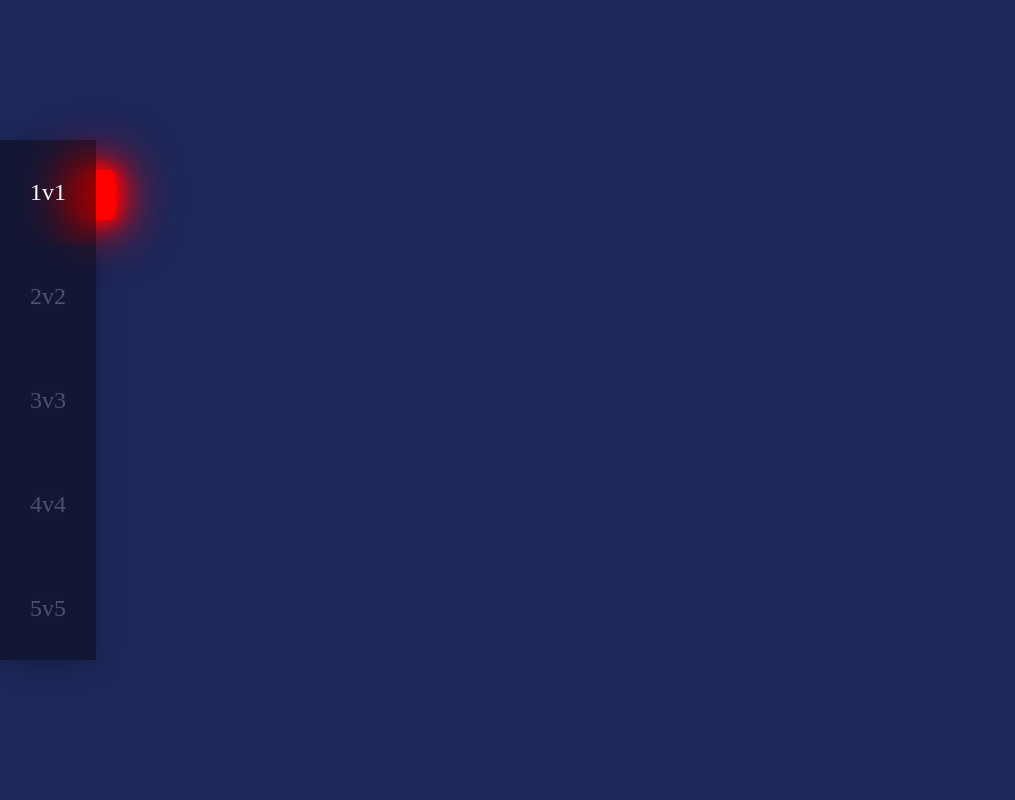
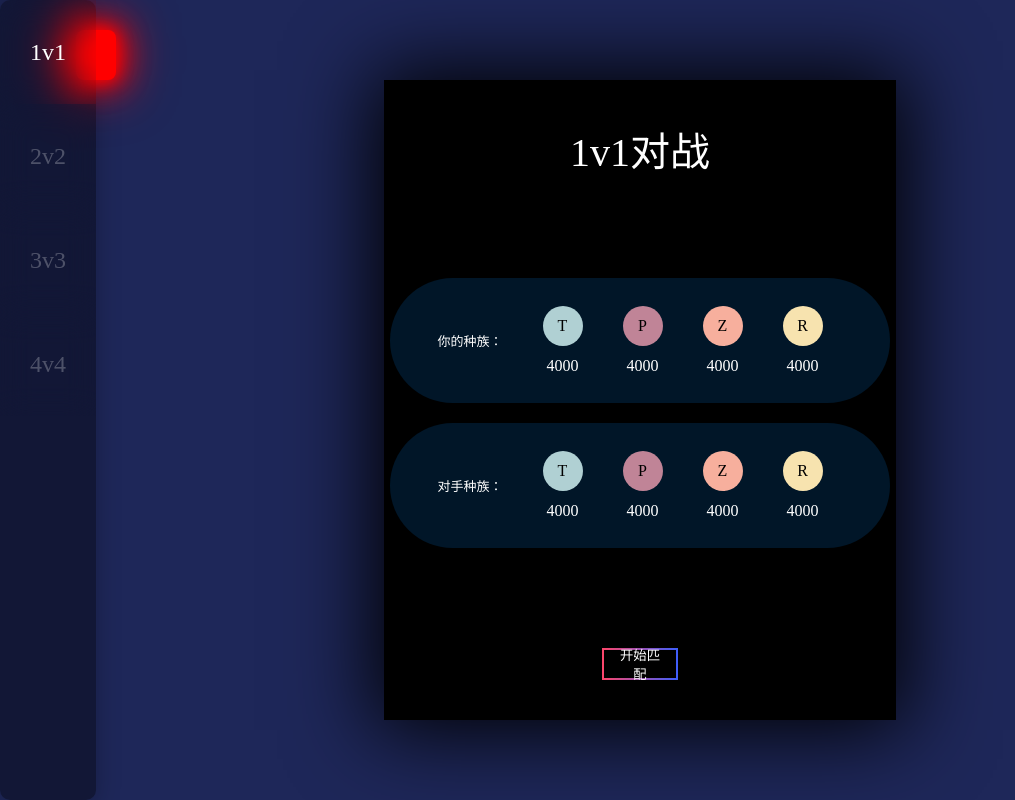
Before and after one commit to AInfinity-LilacDream/starcraft_frontend, a Vue app: page /homePage in a window 1280 px wide. Shown: the whole page, without its empty margins (0-1015 px from the left). Built offline with nearby package versions, Linux system fonts and the light colour scheme.

Commit message:
feat: impl matching pages

```diff
--- /dev/null
+++ b/src/components/1v1.vue
@@ -0,0 +1,71 @@
+<template>
+    <div class = "wide-container">
+        <span class = "upper-text">1v1对战</span>
+
+        <div style="height: 100px;"></div>
+        <div class="class-container">
+            <span class="class-text">你的种族：</span>
+            <div style="width: 20px;"></div>
+            <ClassDiv ration="T" mmr="4000" color="#B0D0D3"></ClassDiv>
+            <ClassDiv ration="P" mmr="4000" color="#C08497"></ClassDiv>
+            <ClassDiv ration="Z" mmr="4000" color="#F7AF9D"></ClassDiv>
+            <ClassDiv ration="R" mmr="4000" color="#F7E3AF"></ClassDiv>
+        </div>
+        <div style="height: 20px;"></div>
+        <div class="class-container">
+            <span class="class-text">对手种族：</span>
+            <div style="width: 20px;"></div>
+            <ClassDiv ration="T" mmr="4000" color="#B0D0D3"></ClassDiv>
+            <ClassDiv ration="P" mmr="4000" color="#C08497"></ClassDiv>
+            <ClassDiv ration="Z" mmr="4000" color="#F7AF9D"></ClassDiv>
+            <ClassDiv ration="R" mmr="4000" color="#F7E3AF"></ClassDiv>
+        </div>
+        <div style="height: 100px;"></div>
+        <AnimatedButton hint-text="开始匹配"></AnimatedButton>
+    </div>
+</template>
+
+<script setup>
+import './ClassDiv.vue';
+import './AnimatedButton.vue';
+import ClassDiv from './ClassDiv.vue';
+import AnimatedButton from './AnimatedButton.vue';
+
+</script>
+
+<style scoped>
+.wide-container {
+    box-shadow: 0 0 80px 10px black;
+    position: absolute;
+    height: 80vh;
+    width: 40vw;
+    top: calc(50% - 40vh);
+    left: calc(50% - 20vw);
+    background: black;
+    display: flex;
+    flex-direction: column;
+    align-items: center;
+    justify-content: center;
+}
+
+.class-container {
+    display: flex;
+    flex-direction: row;
+    align-items: center;
+    justify-content: center;
+    height: 125px;
+    width: 500px;
+    background-color: #011628;
+    border-radius: 75px;
+}
+
+.class-text {
+    font-size: small;
+    color: white;
+}
+
+.upper-text {
+    color: white;
+    font-size: 40px;
+}
+</style>
--- /dev/null
+++ b/src/components/2v2.vue
@@ -0,0 +1,71 @@
+<template>
+    <div class = "wide-container">
+        <span class = "upper-text">2v2对战</span>
+
+        <div style="height: 100px;"></div>
+        <div class="class-container">
+            <span class="class-text">你的种族：</span>
+            <div style="width: 20px;"></div>
+            <ClassDiv ration="T" mmr="4000" color="#B0D0D3"></ClassDiv>
+            <ClassDiv ration="P" mmr="4000" color="#C08497"></ClassDiv>
+            <ClassDiv ration="Z" mmr="4000" color="#F7AF9D"></ClassDiv>
+            <ClassDiv ration="R" mmr="4000" color="#F7E3AF"></ClassDiv>
+        </div>
+        <div style="height: 20px;"></div>
+        <div class="class-container">
+            <span class="class-text">对手种族：</span>
+            <div style="width: 20px;"></div>
+            <ClassDiv ration="T" mmr="4000" color="#B0D0D3"></ClassDiv>
+            <ClassDiv ration="P" mmr="4000" color="#C08497"></ClassDiv>
+            <ClassDiv ration="Z" mmr="4000" color="#F7AF9D"></ClassDiv>
+            <ClassDiv ration="R" mmr="4000" color="#F7E3AF"></ClassDiv>
+        </div>
+        <div style="height: 100px;"></div>
+        <AnimatedButton hint-text="开始匹配"></AnimatedButton>
+    </div>
+</template>
+
+<script setup>
+import './ClassDiv.vue';
+import './AnimatedButton.vue';
+import ClassDiv from './ClassDiv.vue';
+import AnimatedButton from './AnimatedButton.vue';
+
+</script>
+
+<style scoped>
+.wide-container {
+    box-shadow: 0 0 80px 10px black;
+    position: absolute;
+    height: 80vh;
+    width: 40vw;
+    top: calc(50% - 40vh);
+    left: calc(50% - 20vw);
+    background: black;
+    display: flex;
+    flex-direction: column;
+    align-items: center;
+    justify-content: center;
+}
+
+.class-container {
+    display: flex;
+    flex-direction: row;
+    align-items: center;
+    justify-content: center;
+    height: 125px;
+    width: 500px;
+    background-color: #011628;
+    border-radius: 75px;
+}
+
+.class-text {
+    font-size: small;
+    color: white;
+}
+
+.upper-text {
+    color: white;
+    font-size: 40px;
+}
+</style>
--- /dev/null
+++ b/src/components/3v3.vue
@@ -0,0 +1,71 @@
+<template>
+    <div class = "wide-container">
+        <span class = "upper-text">3v3对战</span>
+
+        <div style="height: 100px;"></div>
+        <div class="class-container">
+            <span class="class-text">你的种族：</span>
+            <div style="width: 20px;"></div>
+            <ClassDiv ration="T" mmr="4000" color="#B0D0D3"></ClassDiv>
+            <ClassDiv ration="P" mmr="4000" color="#C08497"></ClassDiv>
+            <ClassDiv ration="Z" mmr="4000" color="#F7AF9D"></ClassDiv>
+            <ClassDiv ration="R" mmr="4000" color="#F7E3AF"></ClassDiv>
+        </div>
+        <div style="height: 20px;"></div>
+        <div class="class-container">
+            <span class="class-text">对手种族：</span>
+            <div style="width: 20px;"></div>
+            <ClassDiv ration="T" mmr="4000" color="#B0D0D3"></ClassDiv>
+            <ClassDiv ration="P" mmr="4000" color="#C08497"></ClassDiv>
+            <ClassDiv ration="Z" mmr="4000" color="#F7AF9D"></ClassDiv>
+            <ClassDiv ration="R" mmr="4000" color="#F7E3AF"></ClassDiv>
+        </div>
+        <div style="height: 100px;"></div>
+        <AnimatedButton hint-text="开始匹配"></AnimatedButton>
+    </div>
+</template>
+
+<script setup>
+import './ClassDiv.vue';
+import './AnimatedButton.vue';
+import ClassDiv from './ClassDiv.vue';
+import AnimatedButton from './AnimatedButton.vue';
+
+</script>
+
+<style scoped>
+.wide-container {
+    box-shadow: 0 0 80px 10px black;
+    position: absolute;
+    height: 80vh;
+    width: 40vw;
+    top: calc(50% - 40vh);
+    left: calc(50% - 20vw);
+    background: black;
+    display: flex;
+    flex-direction: column;
+    align-items: center;
+    justify-content: center;
+}
+
+.class-container {
+    display: flex;
+    flex-direction: row;
+    align-items: center;
+    justify-content: center;
+    height: 125px;
+    width: 500px;
+    background-color: #011628;
+    border-radius: 75px;
+}
+
+.class-text {
+    font-size: small;
+    color: white;
+}
+
+.upper-text {
+    color: white;
+    font-size: 40px;
+}
+</style>
--- /dev/null
+++ b/src/components/4v4.vue
@@ -0,0 +1,71 @@
+<template>
+    <div class = "wide-container">
+        <span class = "upper-text">4v4对战</span>
+
+        <div style="height: 100px;"></div>
+        <div class="class-container">
+            <span class="class-text">你的种族：</span>
+            <div style="width: 20px;"></div>
+            <ClassDiv ration="T" mmr="4000" color="#B0D0D3"></ClassDiv>
+            <ClassDiv ration="P" mmr="4000" color="#C08497"></ClassDiv>
+            <ClassDiv ration="Z" mmr="4000" color="#F7AF9D"></ClassDiv>
+            <ClassDiv ration="R" mmr="4000" color="#F7E3AF"></ClassDiv>
+        </div>
+        <div style="height: 20px;"></div>
+        <div class="class-container">
+            <span class="class-text">对手种族：</span>
+            <div style="width: 20px;"></div>
+            <ClassDiv ration="T" mmr="4000" color="#B0D0D3"></ClassDiv>
+            <ClassDiv ration="P" mmr="4000" color="#C08497"></ClassDiv>
+            <ClassDiv ration="Z" mmr="4000" color="#F7AF9D"></ClassDiv>
+            <ClassDiv ration="R" mmr="4000" color="#F7E3AF"></ClassDiv>
+        </div>
+        <div style="height: 100px;"></div>
+        <AnimatedButton hint-text="开始匹配"></AnimatedButton>
+    </div>
+</template>
+
+<script setup>
+import './ClassDiv.vue';
+import './AnimatedButton.vue';
+import ClassDiv from './ClassDiv.vue';
+import AnimatedButton from './AnimatedButton.vue';
+
+</script>
+
+<style scoped>
+.wide-container {
+    box-shadow: 0 0 80px 10px black;
+    position: absolute;
+    height: 80vh;
+    width: 40vw;
+    top: calc(50% - 40vh);
+    left: calc(50% - 20vw);
+    background: black;
+    display: flex;
+    flex-direction: column;
+    align-items: center;
+    justify-content: center;
+}
+
+.class-container {
+    display: flex;
+    flex-direction: row;
+    align-items: center;
+    justify-content: center;
+    height: 125px;
+    width: 500px;
+    background-color: #011628;
+    border-radius: 75px;
+}
+
+.class-text {
+    font-size: small;
+    color: white;
+}
+
+.upper-text {
+    color: white;
+    font-size: 40px;
+}
+</style>
--- a/src/components/AnimatedButton.vue
+++ b/src/components/AnimatedButton.vue
@@ -15,7 +15,8 @@ const props = defineProps({
 
 <style scoped>
     .animated-button {
-        margin: auto;
+        margin-left: auto;
+        margin-right: auto;
         height: 4vh;
         width: 6vw;
         display: flex;
--- /dev/null
+++ b/src/components/ClassDiv.vue
@@ -0,0 +1,72 @@
+<template>
+    <div class = "container">
+        <div class = "icon" ref = "rationdiv">{{ ration }}</div>
+        <div style = "height: 10px;"></div>
+        <div class = "text">{{ mmr }}</div>
+    </div>
+</template>
+
+<script setup>
+import { defineProps, onMounted, ref } from 'vue';
+
+const prop = defineProps({
+    ration: {
+        type: String,
+        required: true
+    },
+    mmr: {
+        type: Number,
+        required: true
+    },
+    color: String
+});
+
+const rationdiv = ref(null);
+
+onMounted(() => {
+    rationdiv.value.style.backgroundColor = prop.color;
+});
+
+</script>
+
+<style scoped>
+:root {
+    --color: white;
+}
+
+.container {
+    margin: 10px;
+    left: 50%;
+    display: flex;
+    flex-direction: column;
+    align-items: center;
+    justify-content: center;
+    height: 100px;
+    width: 60px;
+    border-radius: 30px;
+    transition: background-color 0.5s ease;
+}
+.container:hover {
+    background-color: green;
+}
+
+.icon {
+    height: 40px;
+    width: 40px;
+    background-color: white;
+    border-radius: 50%;
+    display: flex;
+    align-items: center;
+    justify-content: center;
+}
+
+.text {
+    display: flex;
+    align-items: center;
+    justify-content: center;
+    width: 40px;
+    height: 20px;
+    color: white;
+    border-radius: 10px;
+}
+</style>
--- a/src/homePage.vue
+++ b/src/homePage.vue
@@ -1,20 +1,30 @@
 <template>
     <div class="container">
         <ul>
-            <li class = "active"><a href="#"><span>1v1</span></a></li>
-            <li><a href="#"><span>2v2</span></a></li>
-            <li><a href="#"><span>3v3</span></a></li>
-            <li><a href="#"><span>4v4</span></a></li>
-            <li><a href="#"><span>5v5</span></a></li>
+            <li class = "active"><a href="#" id = "1"><span>1v1</span></a></li>
+            <li><a href="#" id = "2"><span>2v2</span></a></li>
+            <li><a href="#" id = "3"><span>3v3</span></a></li>
+            <li><a href="#" id = "4"><span>4v4</span></a></li>
             <div id="marker" ref="marker"></div>
         </ul>
+        <onevsone v-if = "id === 1"></onevsone>
+        <twovstwo v-if = "id === 2"></twovstwo>
+        <thrvsthr v-if = "id === 3"></thrvsthr>
+        <forvsfor v-if = "id === 4"></forvsfor>
+
     </div>
 
 </template>
 
 <script setup>
 import { ref, onMounted } from 'vue';
+import onevsone from './components/1v1.vue';
+import twovstwo from './components/2v2.vue';
+import thrvsthr from './components/3v3.vue';
+import forvsfor from './components/4v4.vue';
+
 const marker = ref(null);
+const id = ref(1);
 
 onMounted(() => {
     let list = document.querySelectorAll('ul li');
@@ -37,6 +47,7 @@ onMounted(() => {
     list.forEach(link => {
         link.addEventListener('click', (e) => {
             moveIndicator(e.target);
+            id.value = parseInt(e.target.id);
         })
         link.addEventListener('click', activeLink);
     })
@@ -59,10 +70,10 @@ ul {
     position: relative;
     display: flex;
     flex-direction: column;
-    justify-content: center;
-    align-items: center;
     border-radius: 10px;
+    height: 100%;
     box-shadow: 0 5px 25px rgba(0, 0, 0, 0.25);
+    background: rgba(0, 0, 0, 0.4);
 }
 
 ul li {
@@ -75,7 +86,6 @@ ul li a {
     align-items: center;
     color: white;
     min-height: 8vh;
-    background: rgba(0, 0, 0, 0.4);
     text-decoration: none;
     backdrop-filter: blur(15px);
     padding: 20px 30px;
@@ -143,12 +153,4 @@ ul li:nth-child(4).active~#marker::before {
         0 0 45px yellow,
         0 0 60px yellow;
 }
-
-ul li:nth-child(5).active~#marker::before {
-    background: purple;
-    box-shadow: 0 0 15px purple,
-        0 0 30px purple,
-        0 0 45px purple,
-        0 0 60px purple;
-}
 </style>
--- a/src/loginPage.vue
+++ b/src/loginPage.vue
@@ -17,7 +17,6 @@
       </div>
     </div>
   </div>
-
 </template>
 
 <script setup>
```
